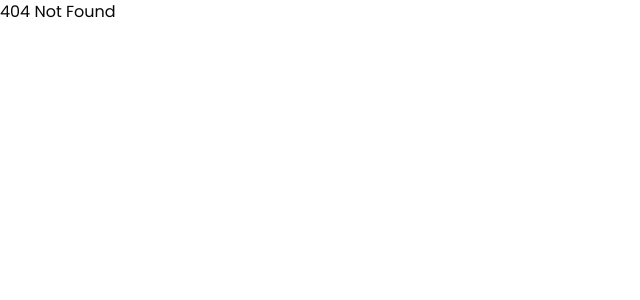
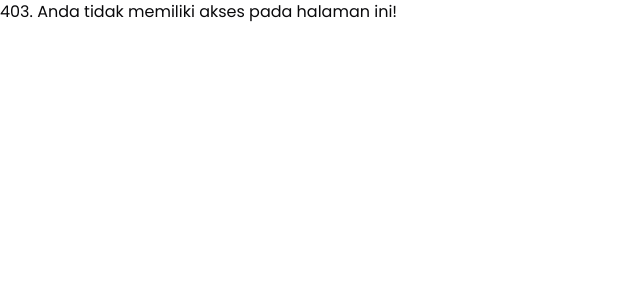
Before and after one commit to mokletdev/web-administrasi-desa, a Next.js app: page /unauthorized in a window 1280 px wide. Before the commit this address had no page. Shown: the top 300 px of the page, without its empty margins (0-640 px from the left). Built offline with nearby package versions, Linux system fonts and the light colour scheme.

Commit message:
feat: Add forbidden page

```diff
--- /dev/null
+++ b/src/app/unauthorized/page.tsx
@@ -0,0 +1,11 @@
+import { Metadata } from "next";
+
+export const metadata: Metadata = {
+  title: "Forbidden",
+  description: "Anda tidak memiliki Akses.",
+};
+
+// TODO: Update this forbidden page
+export default function NotFound() {
+  return <>403. Anda tidak memiliki akses pada halaman ini!</>;
+}
```
